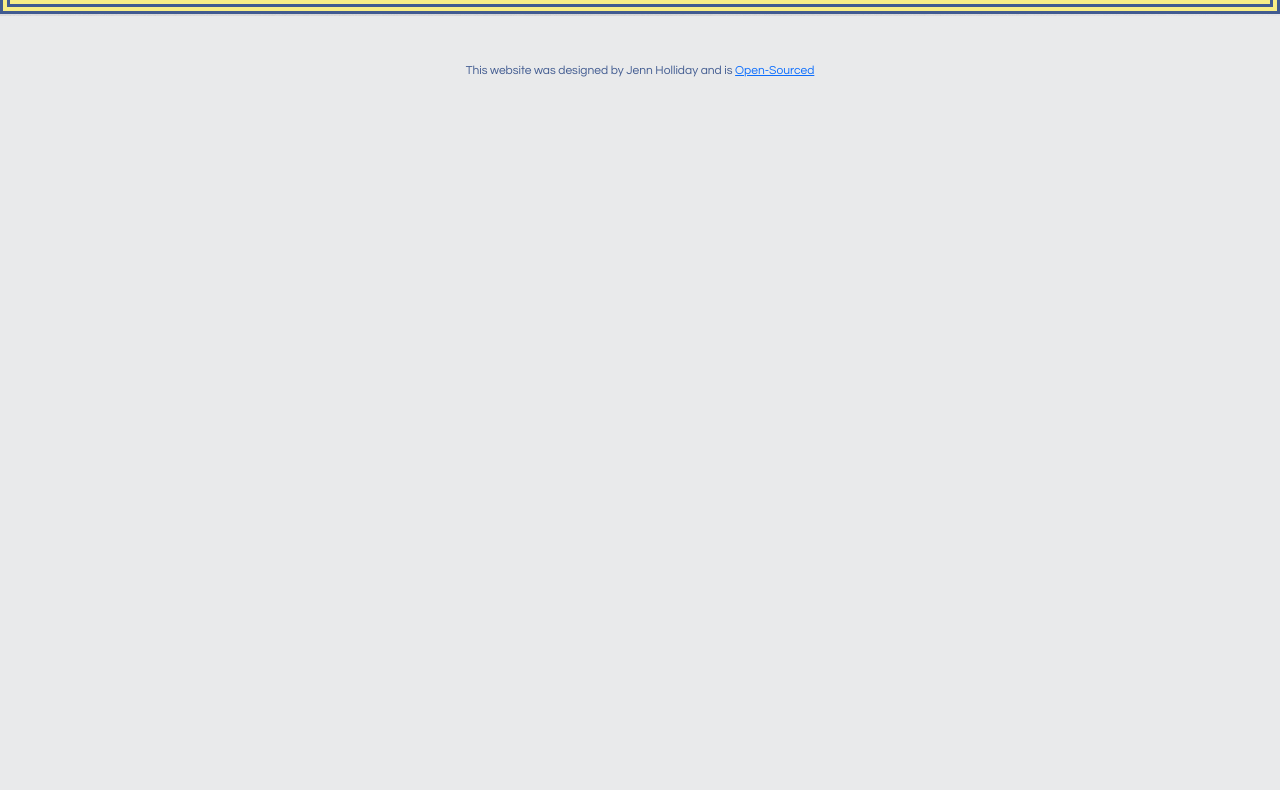
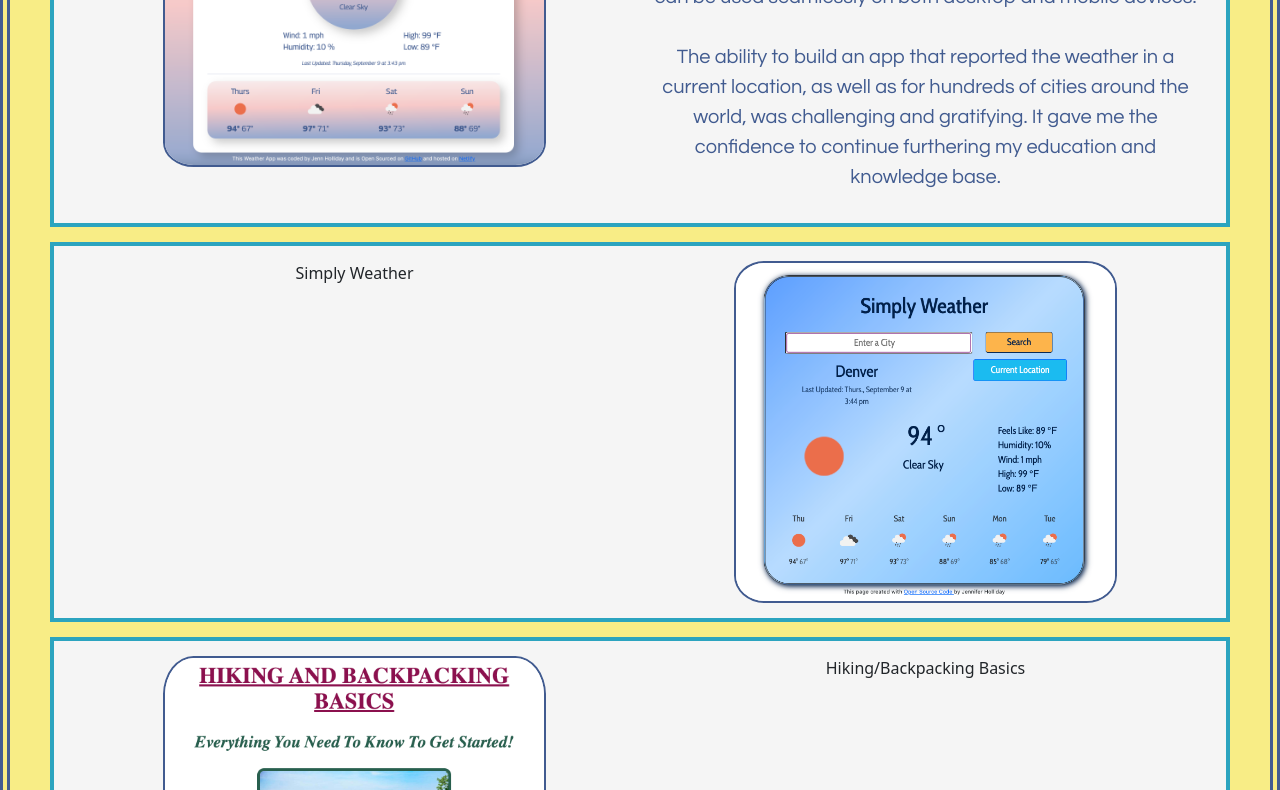
Before and after one commit to jennholl02/portfolio-project, a plain HTML site: page projects.html in a window 1280 px wide. Shown: the part 832-1622 px from the top of the page. Before the commit the page ends 928 px from the top, so only its background shows below. Drawn offline with nearby package versions, Linux system fonts and the light colour scheme.

Commit message:
Added images and skeleton for project section

```diff
--- a/projects.html
+++ b/projects.html
@@ -78,6 +78,32 @@
     <div class="text-center">
       <a class="btn btn-primary btn-lg" href="/contact.html" role="button">Contact Me</a>
     </div>
+
+    <div class="container-fluid completed-projects">
+  <div class="row weather2">
+    <div class="col-6">
+<img src="images/Simply Weather 2.0.png" class="project-image-1"/></div>
+<div class="col-6">
+<p class="weather2-summary">My latest project.  Using a combination of CSS, HTML, API, and Javascript, I was able to create a weather application that can be used seamlessly on both desktop and mobile devices. </br></br>The ability to build an app that reported the weather in a current location, as well as for hundreds of cities around the world, was challenging and gratifying.  It gave me the confidence to continue furthering my education and knowledge base. </p>
+</div>
+</div>
+
+<div class="row weather-original">
+<div class="col">
+<p>Simply Weather</p></div>
+<div class="col">
+<img src="images/Simply Weather.png" class="project-image-2"/></div></div>
+
+<div class="row hiking-basics">
+    <div class="col">
+
+<img src="images/Hiking Page.png" class="project-image-3"/></div>
+<div class="col">
+<p>Hiking/Backpacking Basics</p></div>
+</div>
+
+</div>
+
     <div class="container-fluid text-center social-connect">
       <div>
         <h4 class="connect">Let's Connect</h4>
@@ -102,6 +128,10 @@
         </div>
       </div>
     </div>
+
+
+
+
     <div class="mt-5 text-center footer">
       <p>
         This website was designed by Jenn Holliday and is
--- a/src/style.css
+++ b/src/style.css
@@ -303,3 +303,35 @@ body {
   background: whitesmoke;
   border: 2px solid var(--primary-teal);
 }
+
+.completed-projects {
+  border: double var(--tertiary-blue);
+  border-width: 10px;
+  background: var(--secondary-yellow);
+  padding: 25px;
+}
+
+.project-image-1,
+.project-image-2,
+.project-image-3 {
+  width: 70%;
+  border-radius: 8%;
+  border: 2px solid var(--tertiary-blue);
+}
+
+.weather2,
+.weather-original,
+.hiking-basics {
+  background: whitesmoke;
+  border: 4px solid var(--primary-teal);
+  padding: 15px;
+  text-align: center;
+  margin: 15px;
+}
+.weather2-summary {
+  font-family: var(--secondary-font);
+  font-size: 20px;
+  color: var(--tertiary-blue);
+  text-align: center;
+  padding-top: 60px;
+}
```
Also changed, not shown: images/Hiking Page.png (added), images/Simply Weather 2.0.png (added), images/Simply Weather.png (added).
